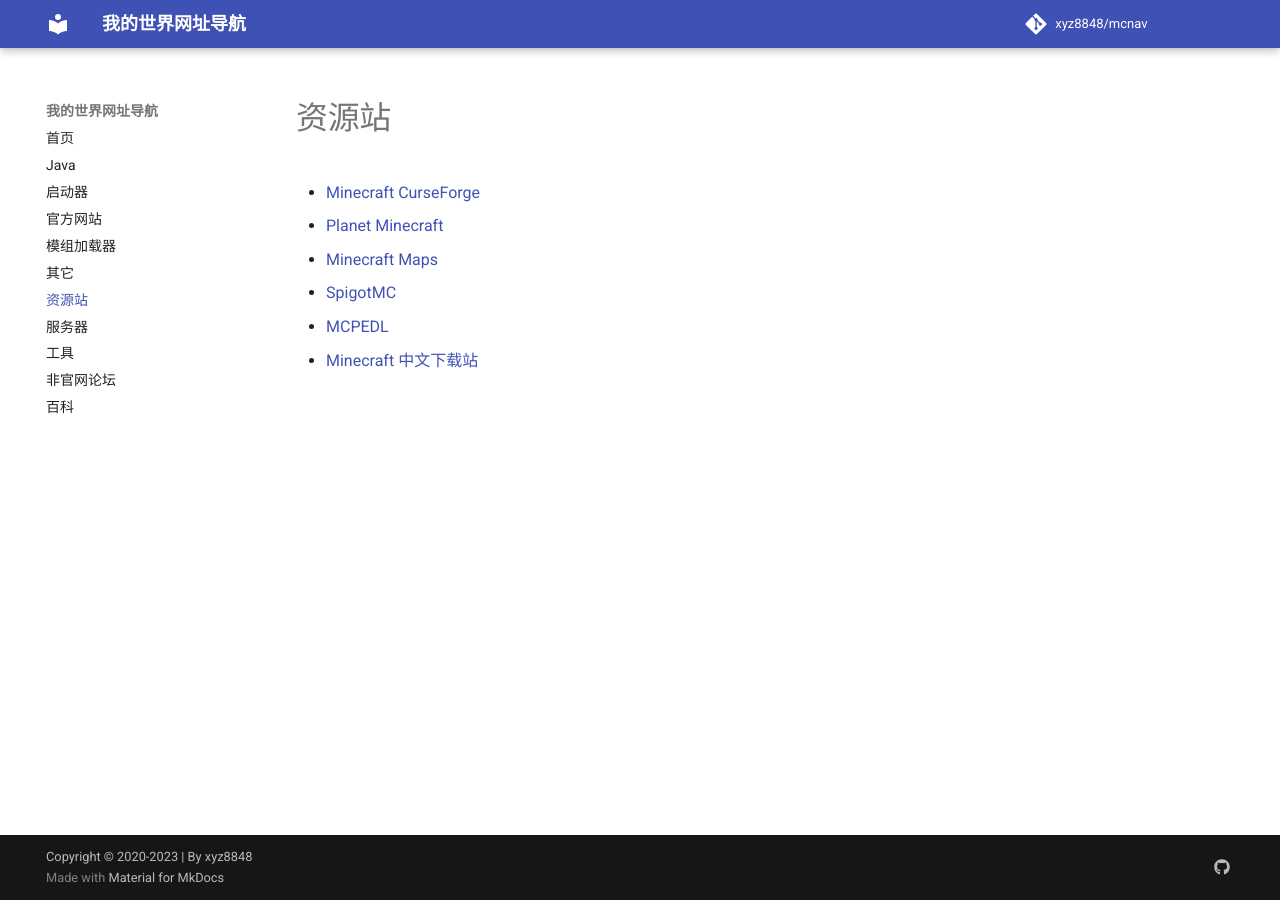
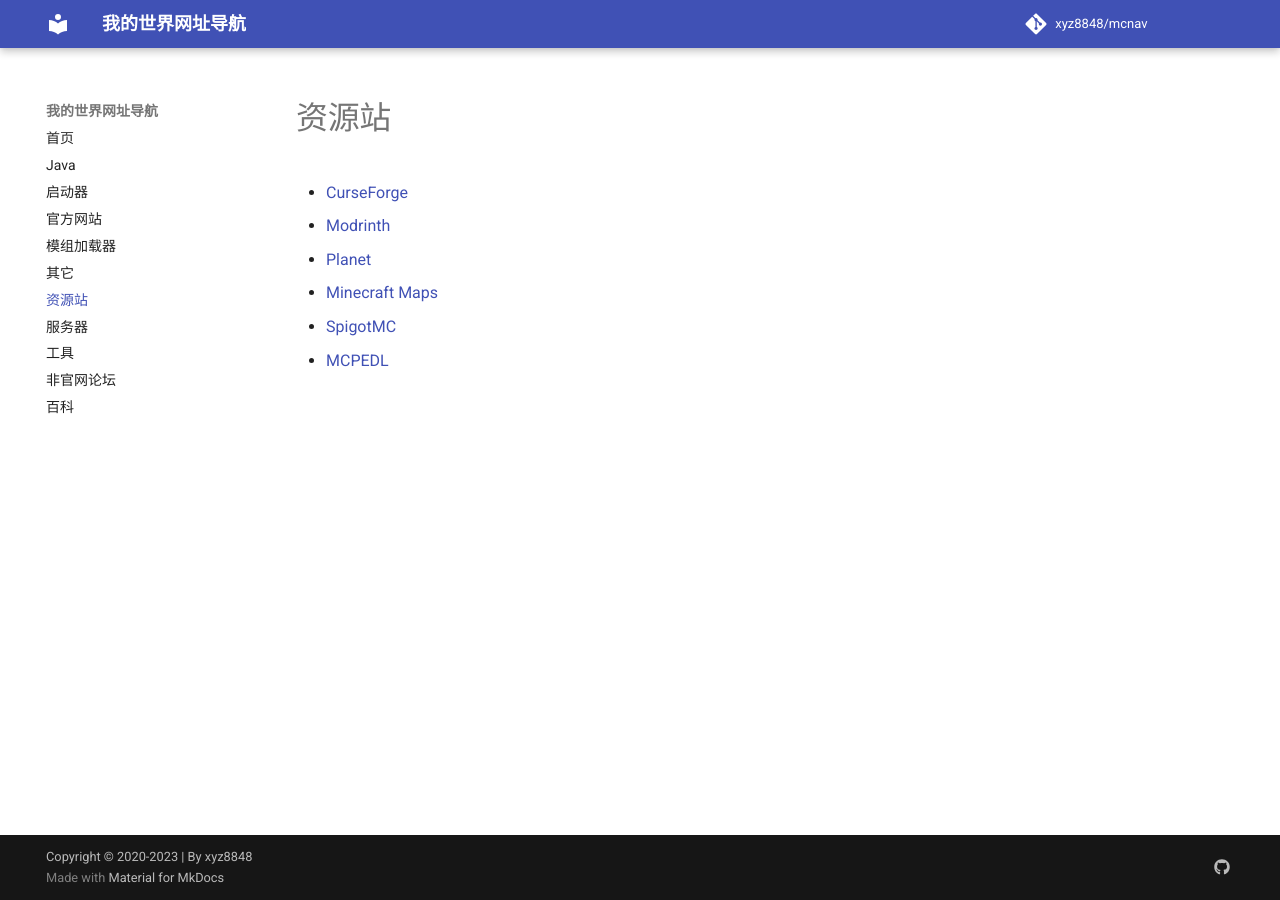
Before and after one commit to xyz8848/mcnav, an MkDocs documentation site: the page built from docs/resources.md, in a window 1280 px wide. Built offline with MkDocs 1.6.1 and Material for MkDocs 9.7.7, drawn with Linux system fonts in a browser that asks for light colours; comment, search, counter and statistics services are not loaded.

Commit message:
Update resources.md

```diff
--- a/docs/resources.md
+++ b/docs/resources.md
@@ -1,8 +1,8 @@
 # 资源站
 
-- [Minecraft CurseForge](https://www.curseforge.com/minecraft/)
-- [Planet Minecraft](https://planetminecraft.com/)
+- [CurseForge](https://www.curseforge.com/minecraft/)
+- [Modrinth](https://modrinth.com/)
+- [Planet](https://planetminecraft.com/)
 - [Minecraft Maps](http://www.minecraftmaps.com/)
 - [SpigotMC](https://www.spigotmc.org/)
 - [MCPEDL](https://mcpedl.com/)
-- [Minecraft 中文下载站](http://www.minecraftxz.com/)
```
